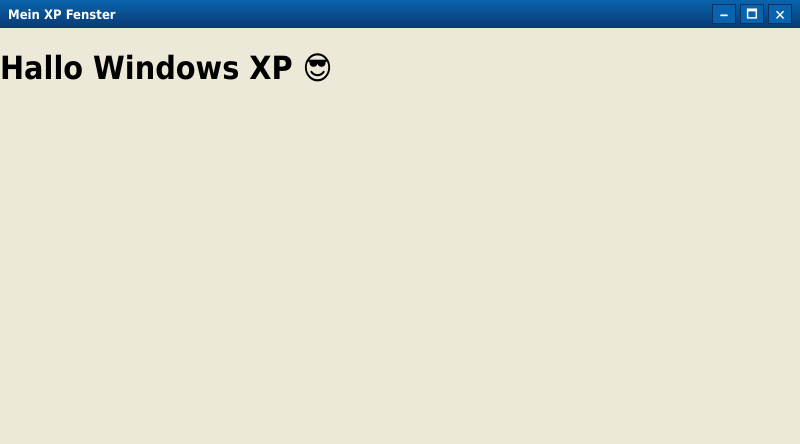
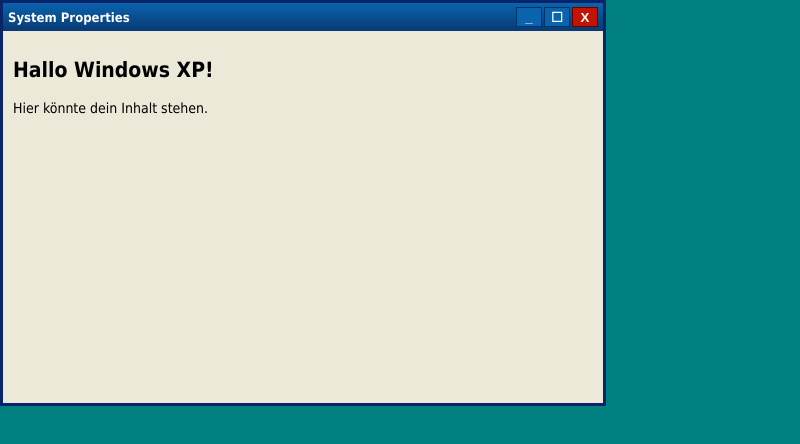
Before and after one commit to nathanschmid08/WindowsXP-Frame, an Electron app: page index.html in a window 800 px wide. Drawn offline with Linux system fonts and the light colour scheme.

Commit message:
enhanced a bit

```diff
--- a/index.html
+++ b/index.html
@@ -6,16 +6,19 @@
   <link rel="stylesheet" href="style.css" />
 </head>
 <body>
-  <div class="titlebar">
-    <span class="title">Mein XP Fenster</span>
-    <div class="buttons">
-      <button class="btn minimize">🗕</button>
-      <button class="btn maximize">🗖</button>
-      <button class="btn close">🗙</button>
+    <div class="xp-window">
+      <div class="xp-titlebar">
+        <span class="xp-title">System Properties</span>
+        <div class="xp-buttons">
+          <button class="xp-btn minimize">_</button>
+          <button class="xp-btn maximize">☐</button>
+          <button class="xp-btn close">X</button>
         </div>
       </div>
-  <div class="content">
-    <h1>Hallo Windows XP 😎</h1>
+      <div class="xp-content">
+        <h2>Hallo Windows XP!</h2>
+        <p>Hier könnte dein Inhalt stehen.</p>
+      </div>
     </div>
 
     <script>
--- a/style.css
+++ b/style.css
@@ -1,43 +1,64 @@
 body {
     margin: 0;
+    background: #008080; /* Hintergrundfarbe, damit der Rahmen auffällt */
     font-family: Tahoma, sans-serif;
-    background: #ece9d8;
   }
 
-  .titlebar {
+  .xp-window {
+    border: 3px solid #0a246a; /* dunkler XP-Blau-Rahmen */
+    box-shadow: inset -1px -1px #001050, inset 1px 1px #4f94cd;
+    display: flex;
+    flex-direction: column;
+    width: 600px;
+    height: 400px;
+  }
+
+  .xp-titlebar {
     background: linear-gradient(to bottom, #0a64ad, #083a74);
-    color: white;
     height: 28px;
     display: flex;
     align-items: center;
-    padding: 0 8px;
-    user-select: none;
-    -webkit-app-region: drag; /* erlaubt das Ziehen */
+    justify-content: space-between;
+    color: white;
+    padding: 0 5px;
+    font-size: 13px;
+    font-weight: bold;
+    -webkit-app-region: drag; /* Ziehbar */
   }
 
-  .titlebar .title {
-    flex: 1;
-    font-size: 13px;
-    font-weight: bold;
+  .xp-buttons {
+    display: flex;
+    gap: 2px;
+    -webkit-app-region: no-drag;
   }
 
-  .titlebar .buttons {
-    display: flex;
-    gap: 4px;
-    -webkit-app-region: no-drag; /* Buttons klickbar machen */
-  }
-
-  .btn {
+  .xp-btn {
+    width: 26px;
+    height: 20px;
     border: 1px solid #003366;
     background: #0a64ad;
     color: white;
-    font-size: 12px;
-    width: 24px;
-    height: 20px;
+    font-weight: bold;
     cursor: pointer;
     padding: 0;
   }
 
-  .btn:hover {
+  .xp-btn:hover {
     background: #0c75d3;
   }
+
+  .xp-btn.close {
+    background: #c21401; /* roter Close-Button */
+    border: 1px solid #600;
+  }
+
+  .xp-btn.close:hover {
+    background: #ff0000;
+  }
+
+  .xp-content {
+    flex: 1;
+    background: #ece9d8; /* typisches XP-Hintergrundgrau */
+    padding: 10px;
+    font-size: 14px;
+  }
```
Lines whose indentation alone changed are shown as unchanged.
